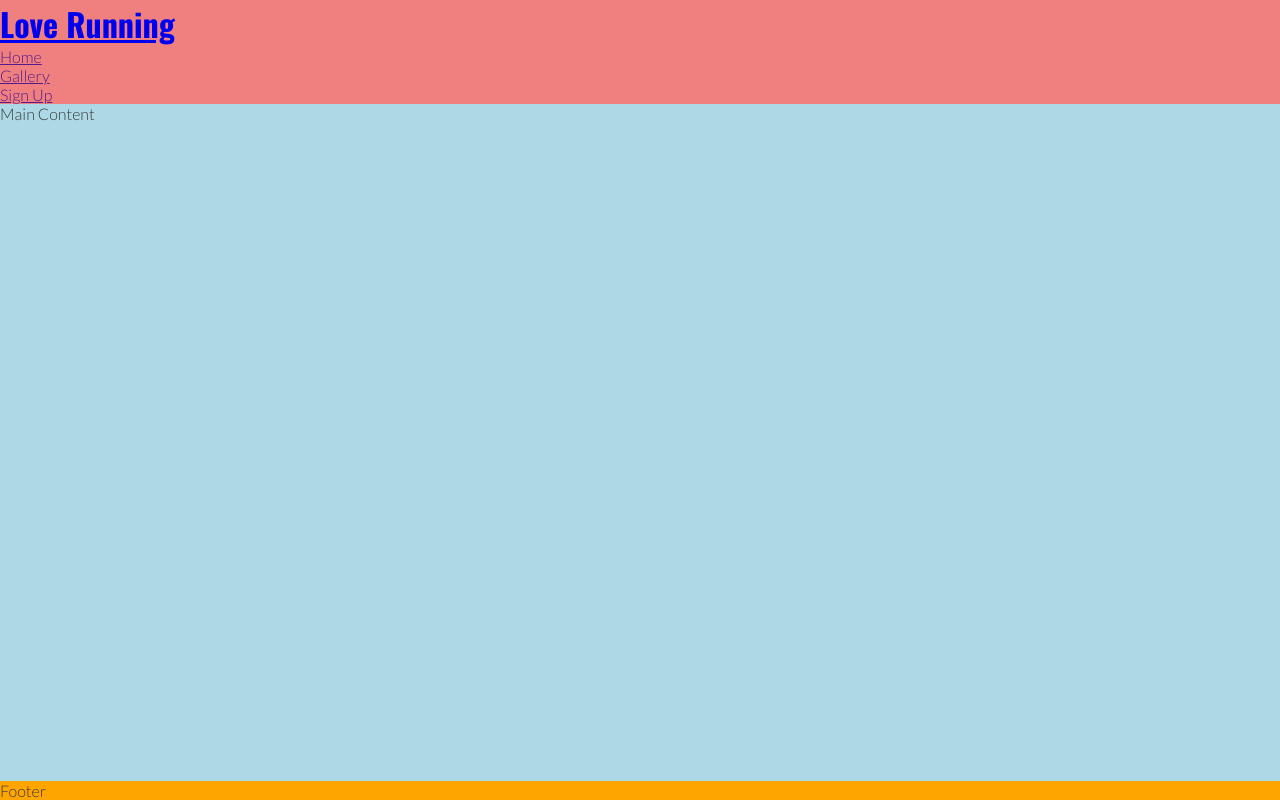
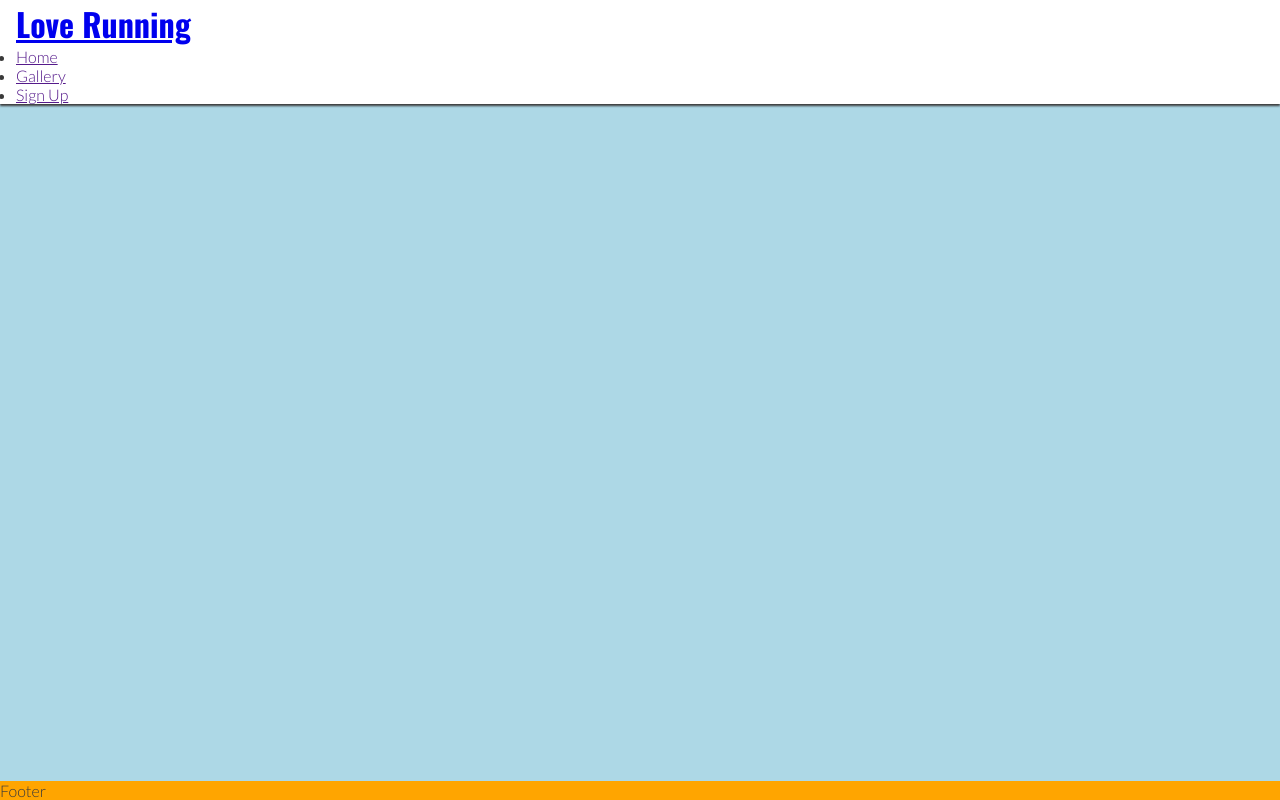
Before and after one commit to AllyxPally/love-running, a plain HTML site: page index.html in a window 1280 px wide. Drawn offline with nearby package versions, Linux system fonts and the light colour scheme.

Commit message:
Make header fixed and change background color

```diff
--- a/assets/css/style.css
+++ b/assets/css/style.css
@@ -21,7 +21,12 @@ body {
 
 /*Header*/
 header {
-    background-color: lightcoral;
+    background-color: #ffffff;
+    padding: 0 1rem;
+    position: fixed;
+    z-index: 99;
+    width: 100%;
+    box-shadow: 0 2px 2px #3a3a3a;
 
  }
 
--- a/index.html
+++ b/index.html
@@ -30,7 +30,7 @@
    </header>
 
    <!--Main Content-->
-   <main>Main Content</main>
+   <main></main>
 
    <!--Footer-->
    <footer>Footer</footer>
```
